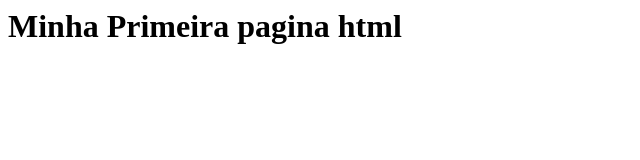
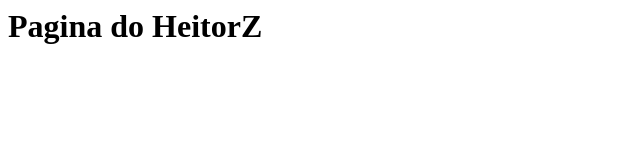
Before and after one commit to HeitorLaffty/primeiro-reposit-rio, a plain HTML site: page index.html in a window 1280 px wide. Shown: the whole page, without its empty margins (0-640 px from the left). Drawn offline with Linux system fonts and the light colour scheme.

Commit message:
Update index.html

```diff
--- a/index.html
+++ b/index.html
@@ -1,3 +1,3 @@
 <html>
-  <h1>Minha Primeira pagina html</h1>
+  <h1>Pagina do HeitorZ</h1>
 </html>
```
